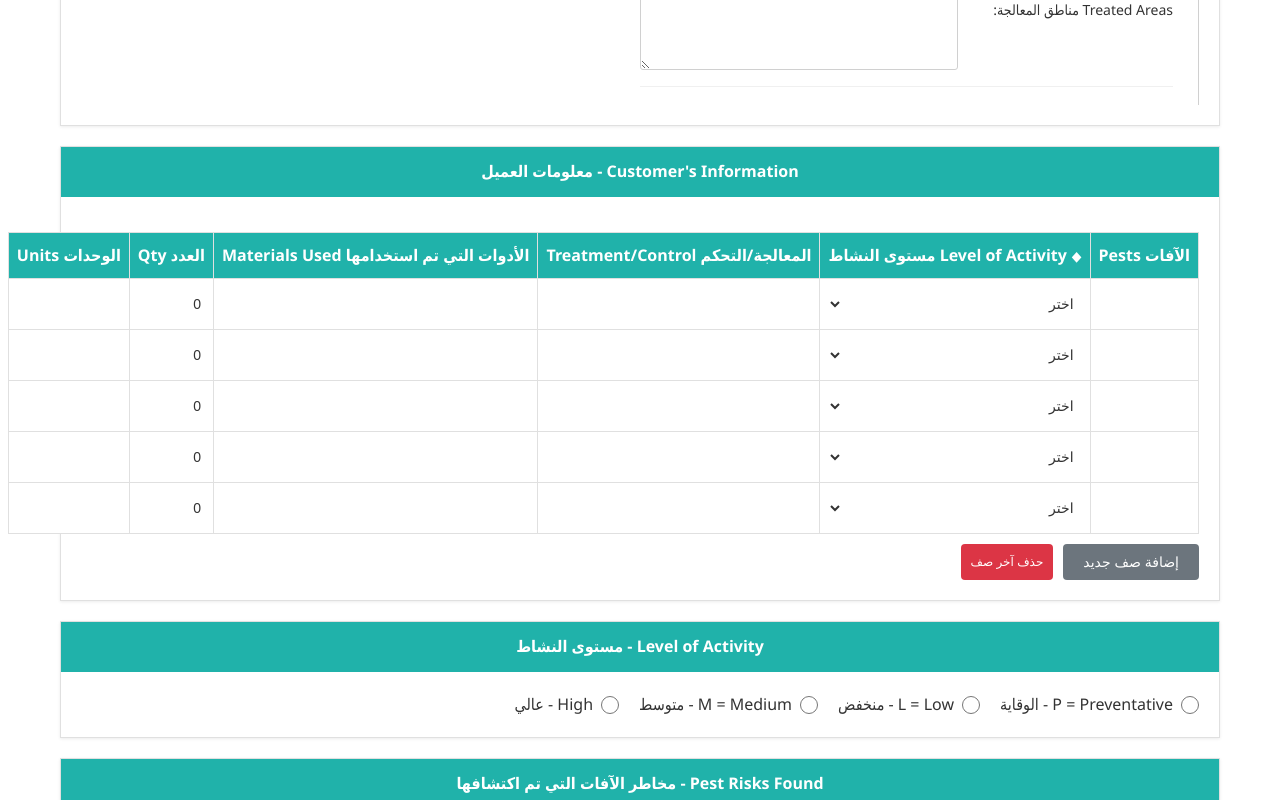
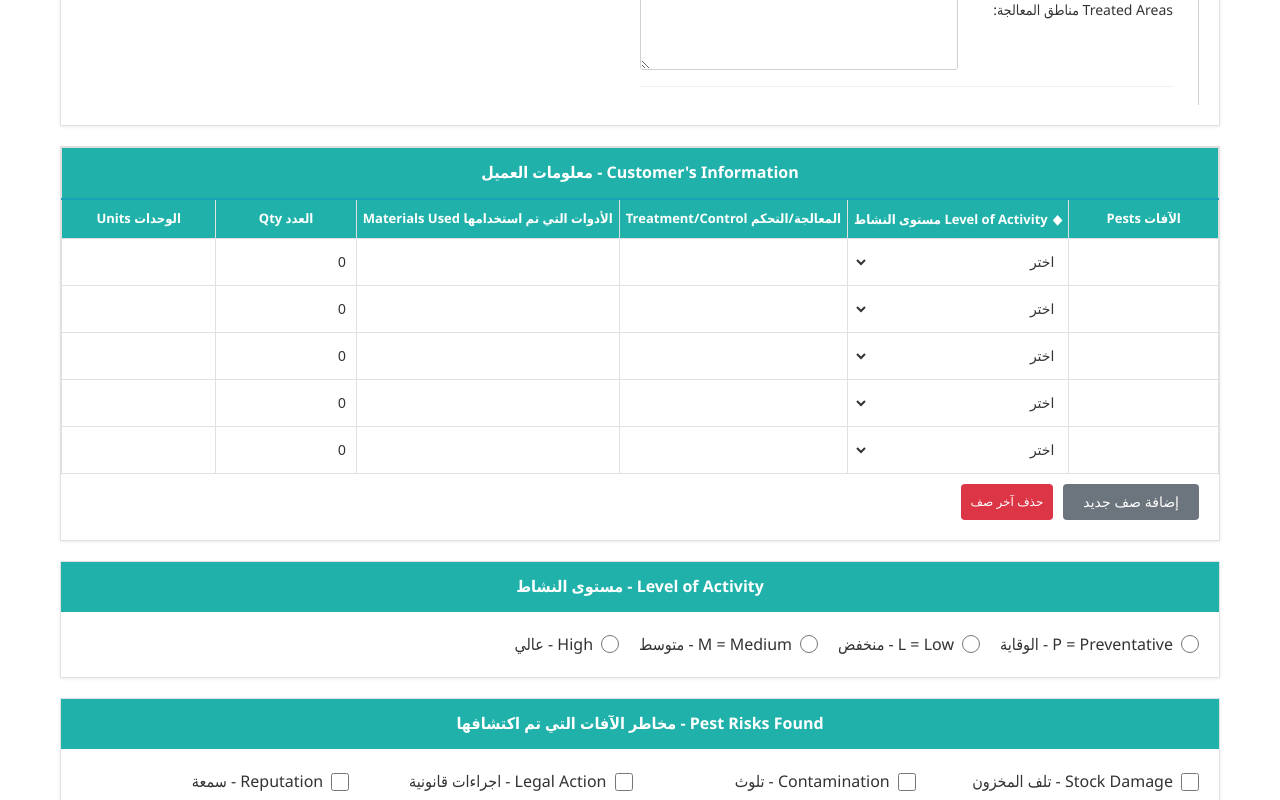
Before and after one commit to coderAhmedHamood/save-reports-cleanlife, a Next.js app: page /form in a window 1280 px wide. Shown: the part 640-1440 px from the top of the page. Built offline with nearby package versions, Linux system fonts and the light colour scheme.

Commit message:
fix design info table

```diff
--- a/app/form/page.tsx
+++ b/app/form/page.tsx
@@ -252,10 +252,14 @@ export default function FormPage() {
 
         {/* Pest Details Table */}
         <div className="form-section">
-          <div className="section-title">Customer's Information - معلومات العميل</div>
-          <div style={{ padding: '20px' }}>
+          <div style={{ padding: '0' }}>
             <table className="dynamic-table">
               <thead>
+                <tr>
+                  <th colSpan={6} className="table-main-title">
+                    Customer's Information - معلومات العميل
+                  </th>
+                </tr>
                 <tr>
                   <th>الآفات Pests</th>
                   <th>
@@ -322,7 +326,7 @@ export default function FormPage() {
                 ))}
               </tbody>
             </table>
-            <div style={{ display: 'flex', gap: '10px', marginTop: '10px' }}>
+            <div style={{ display: 'flex', gap: '10px', marginTop: '10px', padding: '0 20px 20px 20px' }}>
               <button
                 type="button"
                 className="btn btn-secondary"
--- a/app/globals.css
+++ b/app/globals.css
@@ -439,15 +439,17 @@ body {
 .dynamic-table {
   width: 100%;
   border-collapse: collapse;
-  margin-top: 15px;
+  margin: 0;
+  border: 1px solid #e0e0e0;
 }
 
 .dynamic-table th,
 .dynamic-table td {
-  padding: 10px 8px;
+  padding: 8px 6px;
   border: 1px solid #e0e0e0;
   text-align: right;
   background-color: #fff;
+  font-size: 13px;
 }
 
 .dynamic-table th {
@@ -455,11 +457,23 @@ body {
   color: white;
   font-weight: bold;
   white-space: nowrap;
+  text-align: center;
 }
 
 .dynamic-table th .diamond-icon {
   color: white;
   margin-left: 5px;
+}
+
+.dynamic-table th.table-main-title {
+  background-color: #20B2AA;
+  color: white;
+  font-weight: bold;
+  font-size: 16px;
+  padding: 12px 15px;
+  text-align: center;
+  border: none;
+  border-bottom: 2px solid #17A2B8;
 }
 
 .dynamic-table td {
```
